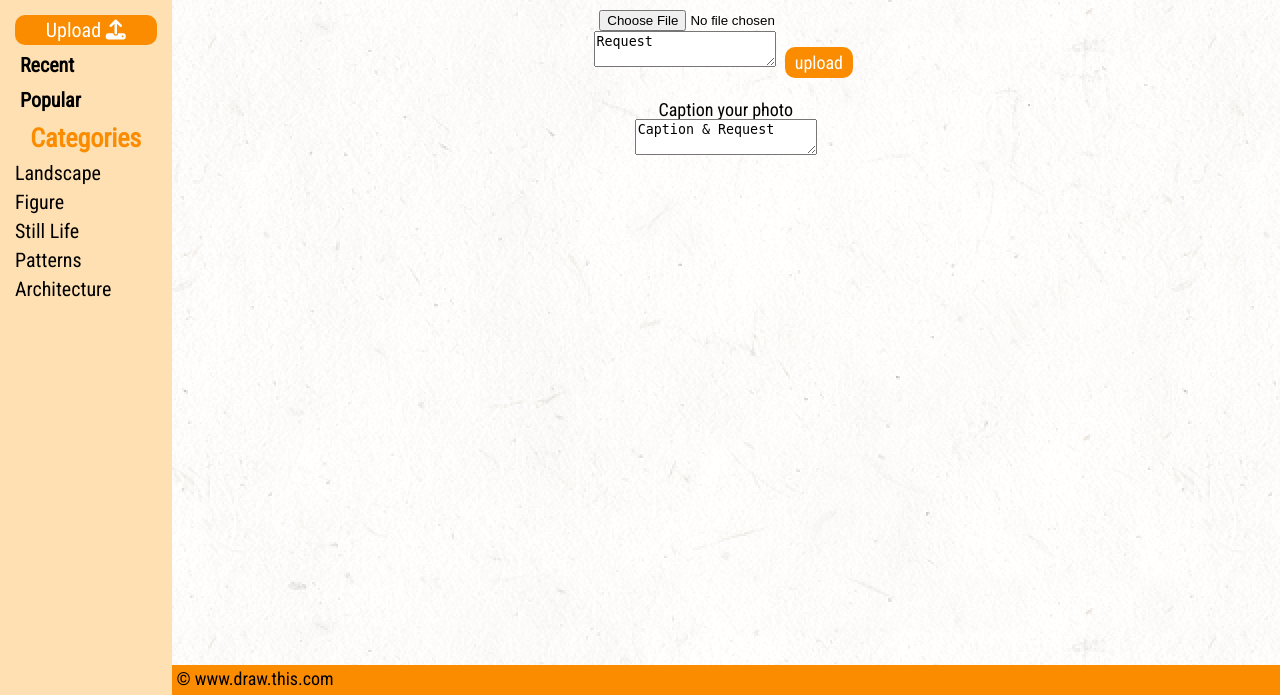
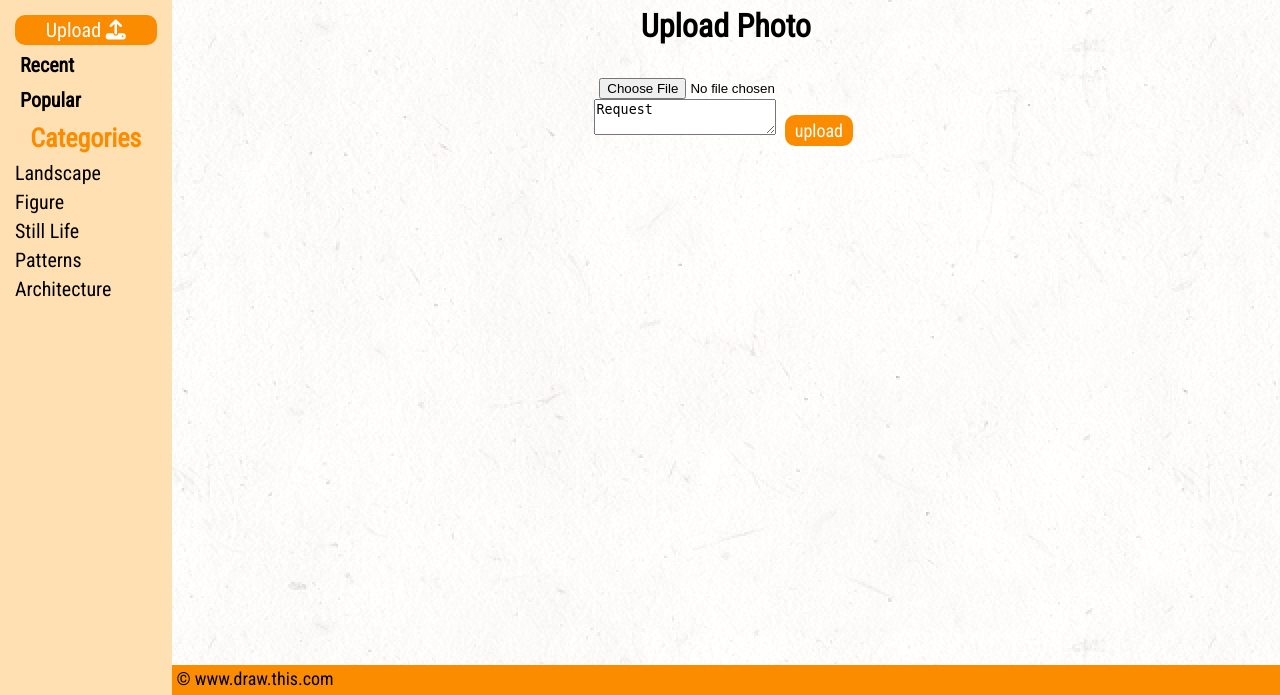
Before and after one commit to ncss/projects-2017-2, a Django app: template templates/uploadphotos.html in a window 1280 px wide. Shown: the part 105-800 px from the top of the page. Run offline with Django 3.2, Linux system fonts and the light colour scheme; the template is opened without the code that fills it: most values are stand-ins (such as "Sample title", 1, 10 or a date in 2020); some libraries are stand-ins or nearby versions; some web fonts are replaced.

Commit message:
Merge branch 'design' of U:\projects-2017-2 with conflicts.

```diff
--- a/templates/uploadphotos.html
+++ b/templates/uploadphotos.html
@@ -1,4 +1,5 @@
 {% include 'templates/header.html' %}
+<h1>Upload Photo</h1><br><br>
 
 <form method="POST" enctype="multipart/form-data">
     {% if login %}
@@ -11,9 +12,7 @@
     {% endif %}
 
 </form><br>
-<p>Caption your photo</p>
 
-<textarea>Caption & Request</textarea>
-<br><br>
+<br>
 
 {% include 'templates/footer.html' %}
```
